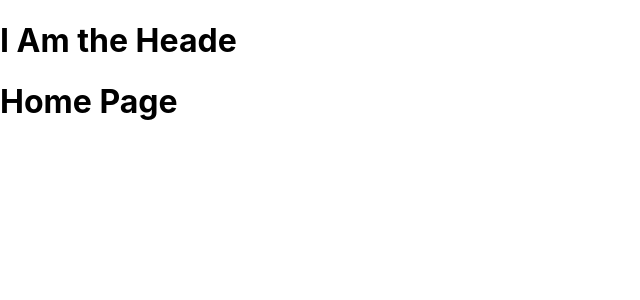
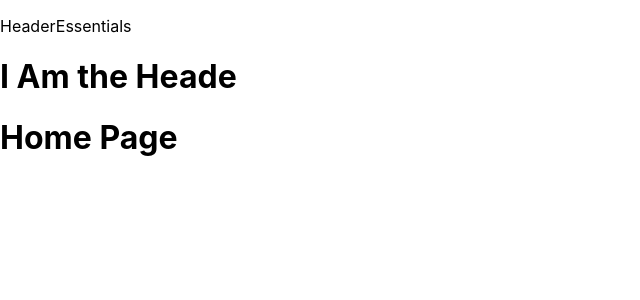
Before and after one commit to florianipate/online-shop-v4, a React (Create React App) app: page / in a window 1280 px wide. Shown: the top 300 px of the page, without its empty margins (0-640 px from the left). Built offline with nearby package versions, Linux system fonts and the light colour scheme.

Commit message:
added top Header essential Links

```diff
--- /dev/null
+++ b/src/components/headerEssentials/headerEssentials.component.jsx
@@ -0,0 +1,6 @@
+const HeaderEssentials = () =>{
+    return(
+        <div><p>HeaderEssentials</p></div>
+    );
+}
+export default HeaderEssentials;
--- a/src/routes/header/header.component.jsx
+++ b/src/routes/header/header.component.jsx
@@ -1,8 +1,11 @@
 import { Outlet } from "react-router-dom"
+import HeaderEssentials from "../../components/headerEssentials/headerEssentials.component";
+
 const Header = () =>{
     return(
         <div>
             <div>
+                <HeaderEssentials />
                 <h1>I Am the Heade</h1>
             </div>
             <Outlet />
```
